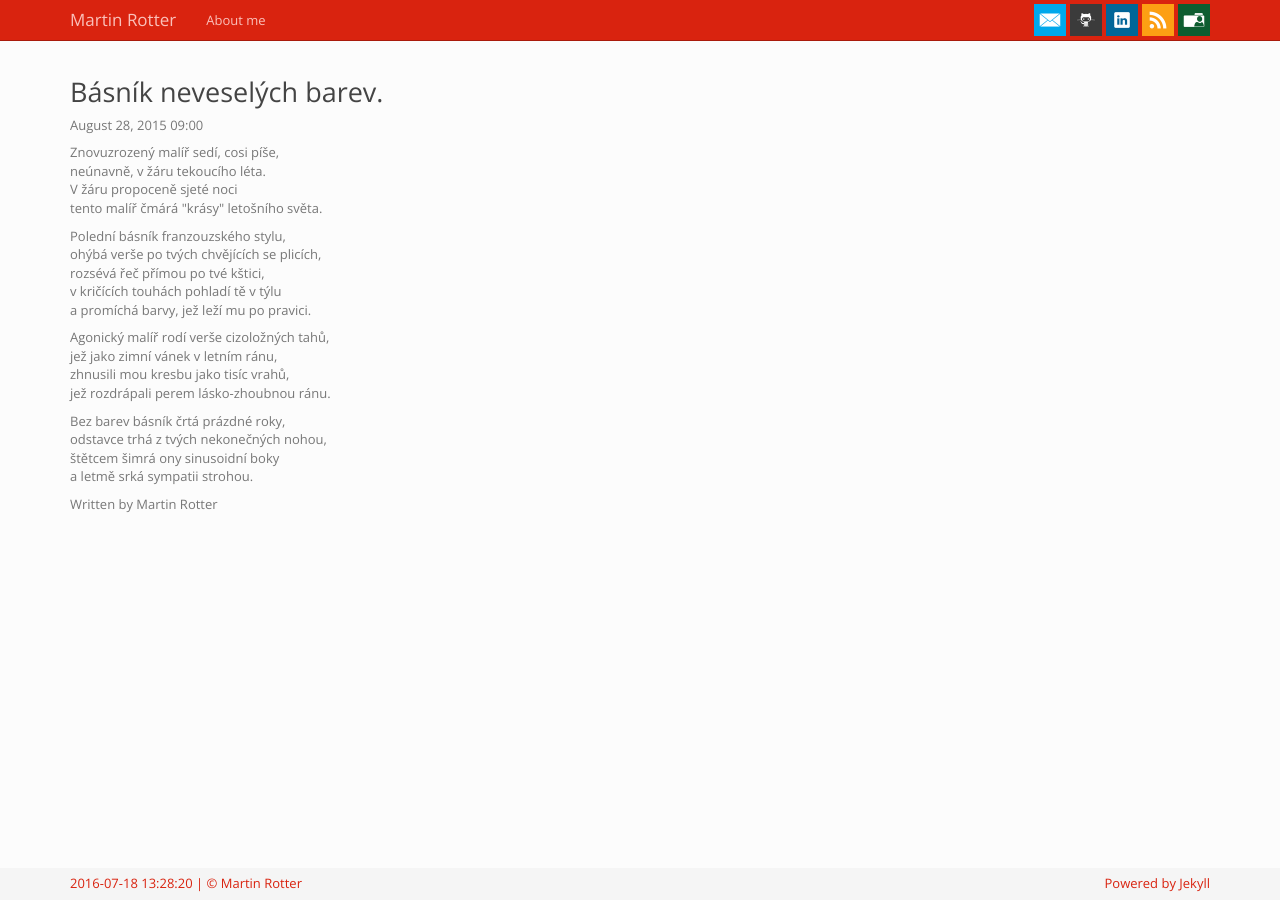
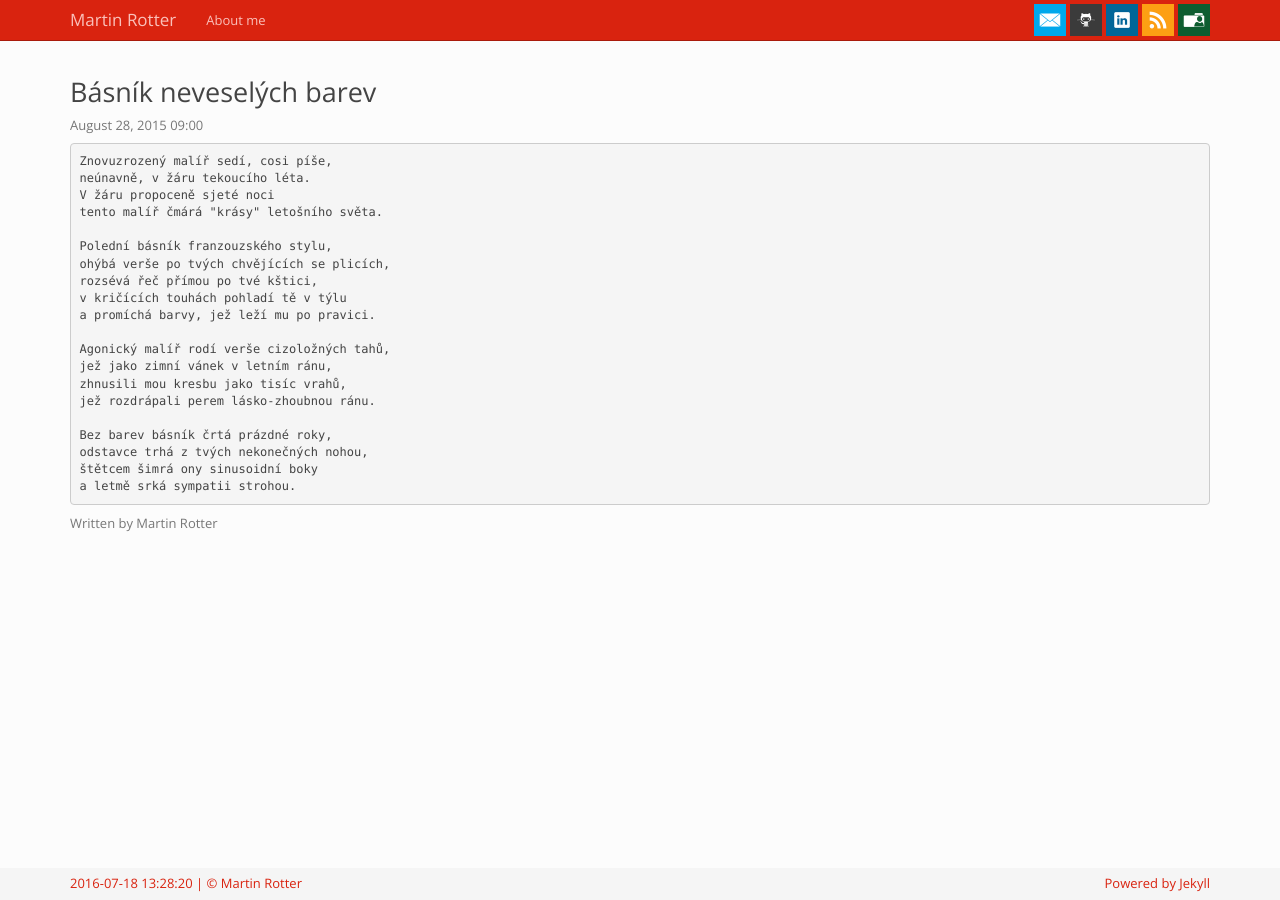
Before and after one commit to martinrotter/martinrotter.github.io, a Jekyll site: the page built from _posts/2015-08-28-basnik-neveselych-barev.html, in a window 1280 px wide. Built offline with Jekyll 4.4.1, drawn with Linux system fonts in a browser that asks for light colours.

Commit message:
New post.

```diff
--- a/_posts/2015-08-28-basnik-neveselych-barev.html
+++ b/_posts/2015-08-28-basnik-neveselych-barev.html
@@ -1,28 +1,30 @@
 ---
 layout: post
-title: Básník neveselých barev.
+title: Básník neveselých barev
 author: Martin Rotter
 date: 2015-08-28 09:00:00 +0200
 language: cs
 ---
 
-<p>Znovuzrozený malíř sedí, cosi píše,<br />
-neúnavně, v žáru tekoucího léta.<br />
-V žáru propoceně sjeté noci<br />
-tento malíř čmárá "krásy" letošního světa.</p>
+<pre>
+Znovuzrozený malíř sedí, cosi píše,
+neúnavně, v žáru tekoucího léta.
+V žáru propoceně sjeté noci
+tento malíř čmárá "krásy" letošního světa.
 
-<p>Polední básník franzouzského stylu,<br />
-ohýbá verše po tvých chvějících se plicích,<br />
-rozsévá řeč přímou po tvé kštici,<br />
-v kričících touhách pohladí tě v týlu<br />
-a promíchá barvy, jež leží mu po pravici.</p>
+Polední básník franzouzského stylu,
+ohýbá verše po tvých chvějících se plicích,
+rozsévá řeč přímou po tvé kštici,
+v kričících touhách pohladí tě v týlu
+a promíchá barvy, jež leží mu po pravici.
 
-<p>Agonický malíř rodí verše cizoložných tahů,<br />
-jež jako zimní vánek v letním ránu,<br />
-zhnusili mou kresbu jako tisíc vrahů,<br />
-jež rozdrápali perem lásko-zhoubnou ránu.</p>
+Agonický malíř rodí verše cizoložných tahů,
+jež jako zimní vánek v letním ránu,
+zhnusili mou kresbu jako tisíc vrahů,
+jež rozdrápali perem lásko-zhoubnou ránu.
 
-<p>Bez barev básník črtá prázdné roky,<br />
-odstavce trhá z tvých nekonečných nohou,<br />
-štětcem šimrá ony sinusoidní boky<br />
-a letmě srká sympatii strohou.</p>
+Bez barev básník črtá prázdné roky,
+odstavce trhá z tvých nekonečných nohou,
+štětcem šimrá ony sinusoidní boky
+a letmě srká sympatii strohou.
+</pre>
```
